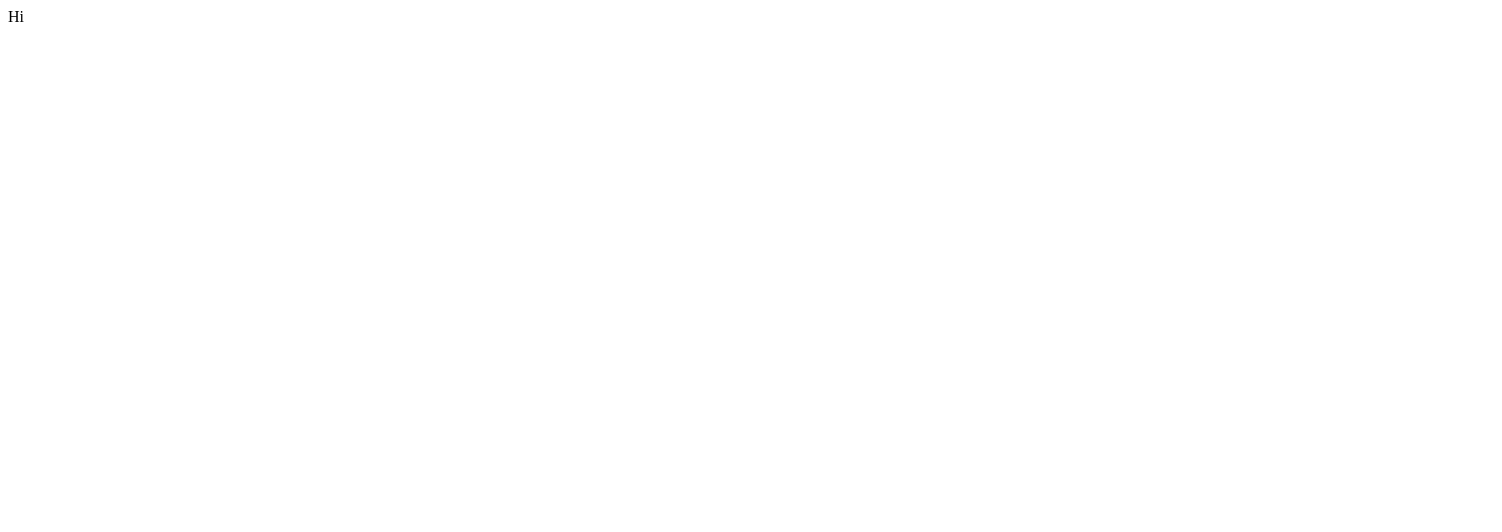
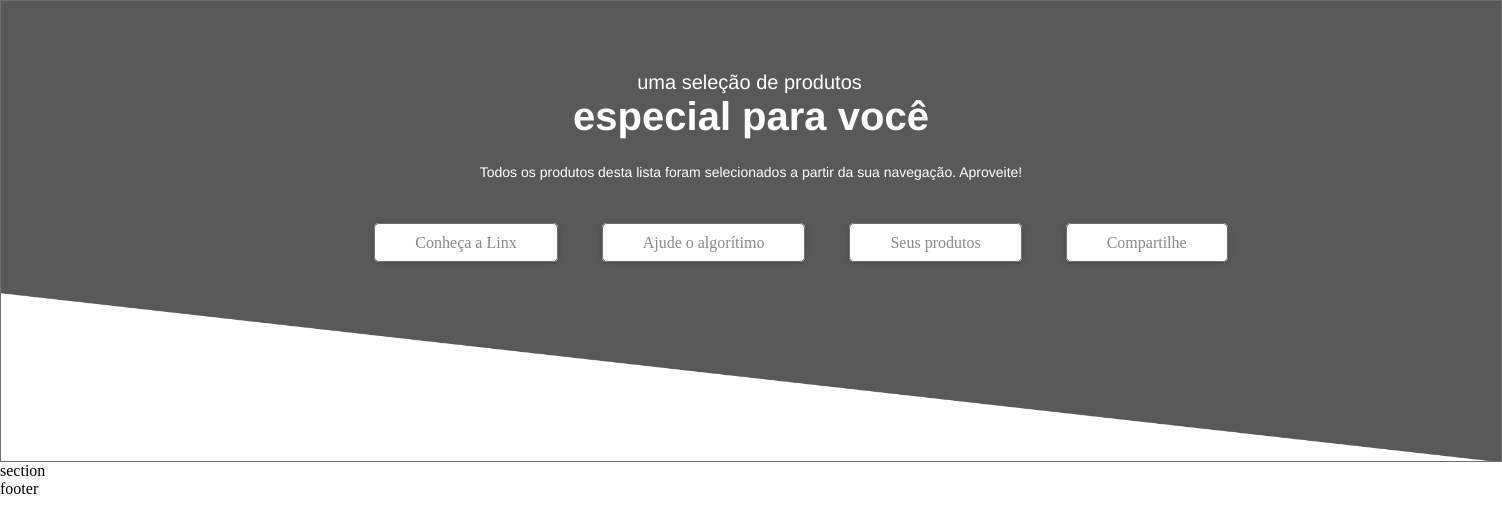
Before and after one commit to felipefalcao515/First-step, a plain HTML site: page index.html in a window 1280 px wide. Shown: the whole page, 1502 px wide, since content can reach past the window. Drawn offline with Linux system fonts and the light colour scheme.

Commit message:
A Head-er start.
In resume, i created the header layout and ui properties. I Still have some adjustments to make, but everything importante can be found in the "readme".

"Section" and "Footer" are still on their way.

```diff
--- a/index.html
+++ b/index.html
@@ -4,8 +4,25 @@
     <meta charset="UTF-8">
     <meta name="viewport" content="width=device-width, initial-scale=1.0">
     <title>Document</title>
+    <link rel="stylesheet" href="style.css">
 </head>
 <body>
-    Hi
+    <header class="introduction">
+            <div class="first-line">uma seleção de produtos</div>
+            <div class="second-line">especial para você</div>
+            <div class="third-line">Todos os produtos desta lista foram selecionados a partir da sua navegação. Aproveite!</div>
+            <ul class="buttons">
+                <li>Conheça a Linx</li>
+                <li>Ajude o algorítimo</li>
+                <li>Seus produtos</li>
+                <li>Compartilhe</li>
+            </div>
+    </header>
+    <section>
+        section
+    </section>
+    <footer>
+        footer
+    </footer>
 </body>
 </html>
--- /dev/null
+++ b/style.css
@@ -0,0 +1,74 @@
+body {
+    background-color: white;
+    margin: 0;
+    padding: 0;
+}
+/*header start*/
+/*attributes for the background shape*/
+header {
+    background-image: url("header-background.png");
+    background-size: 100%;
+    border: 1px solid rgba(112,112,112,1);
+    height: 460px;
+    left: 0px;
+    top: 0px;
+    width: 1500px;
+    text-align: center;
+}
+/*properties for each header line of text, respectively(starting with a base, then 1)*/
+/*base*/
+.introduction div {
+    color: #FFFFFF;
+    letter-spacing: 0px;
+    position: relative;
+    opacity: 1;
+}
+/*1*/
+.first-line {
+    font: 20px/24px Helvetica;
+    height: 23px;
+    left: 635px;
+    text-align: center;
+    top: 69px;
+    width: 227px;
+}
+/*2*/
+.second-line {
+    font: bold 40px/49px Helvetica;
+    height: 48px;
+    left: 571px;
+    letter-spacing: 0px;
+    opacity: 1;
+    text-align: center;
+    top: 68px;
+    width: 358px;
+}
+/*3*/
+.third-line {
+    font: 14px/16px Helvetica;
+    height: 16px;
+    left: 476px;
+    letter-spacing: 0px;
+    opacity: 1;
+    text-align: center;
+    top: 92px;
+    width: 548px;
+}
+/*buttons properties*/
+.buttons li {
+    background-color: white;
+    background-repeat: no-repeat;
+    background-origin: padding-box;
+    border: 1px solid rgba(112, 112, 112, 1);
+    border-radius: 5px;
+    box-shadow: 0px 1px 6px rgba(0, 0, 0, 0.16);
+    color: rgba(136, 136, 136, 1);
+    display: inline;
+    left: 50px;
+    list-style-type: none;
+    margin: 0px 40px 0px 0px;
+    padding: 10px 40px;
+    position: relative;
+    text-align: center;
+    top: 130px;
+}
```
Also changed, not shown: header-background.png (added), 1 other file.
